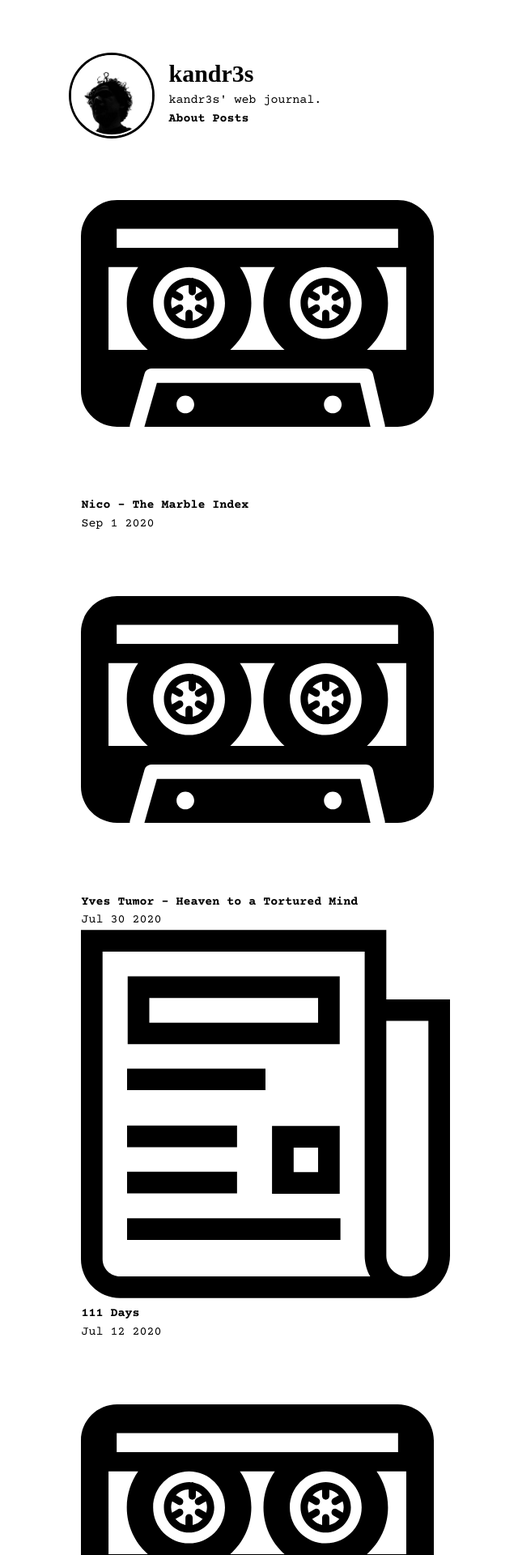
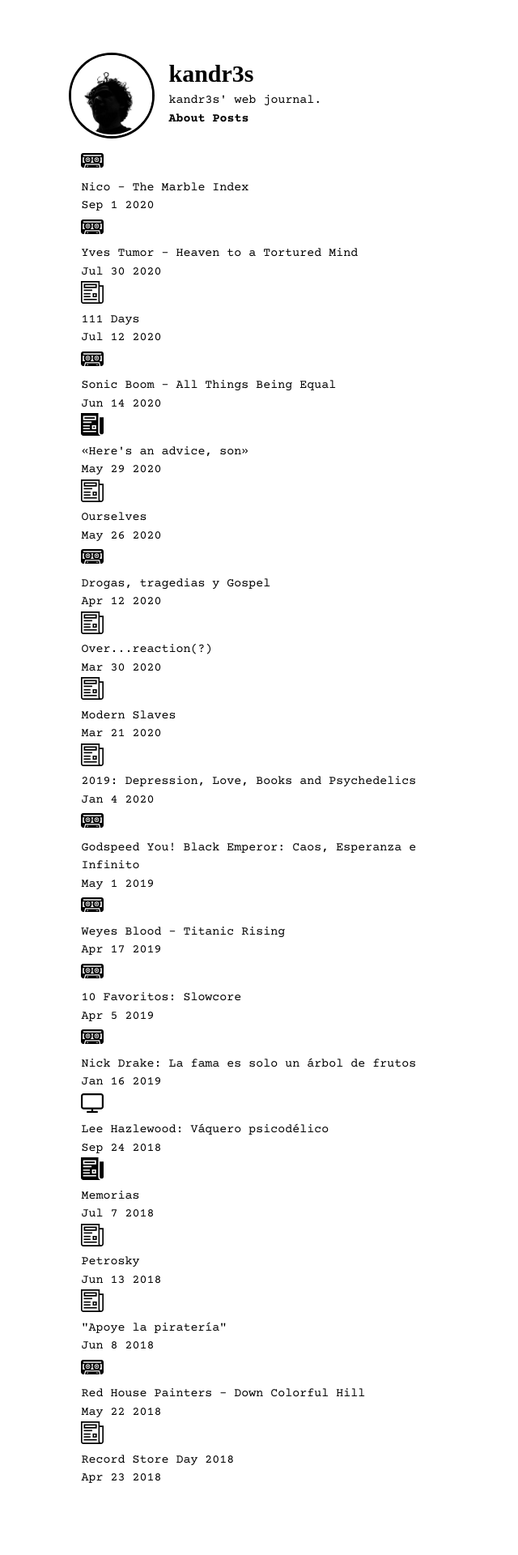
Before and after one commit to kandr3s/kandr3s.github.io, a Jekyll site: the page built from index.html, in a window 1280 px wide. Shown: the top 1920 px of the page at 81% size, without its empty margins (328-968 px from the left). Built offline with Jekyll 4.4.1, drawn with Linux system fonts in a browser that asks for light colours; nearby versions of some CDN libraries; after the commit the page ends 1846 px from its top, so only the background shows below that.

Commit message:
Removes timeline and implements Grid

```diff
--- a/assets/main.scss
+++ b/assets/main.scss
@@ -87,10 +87,21 @@
 	color: $background-color;
 }
 
+.content-grid {
+	display: grid;
+	grid-template-columns: auto auto;
+	padding: 10px;
+}
+
 /*** Header ***/
 .logo-container {
 	padding: 5px;
 	margin-bottom: 5px;
+}
+
+.header {
+	display: grid;
+	grid-template-columns: auto auto;
 }
 
 .logo {
@@ -114,7 +125,6 @@
 	padding: 0;
 }
 
-
 /* Content */
 .post {
 	padding: 0;
@@ -132,42 +142,8 @@
     border-color: $text-link-color;
 }
 
-.stream-item {
-	font-weight: bold;
-}
-
-.stream-content-title {
-	margin-top: 0;
-	margin-bottom: 0;
-	color: $text-color;
-	font-weight: bold;
-}
-.stream-content-date {
-	margin-top: 0;
-	margin-bottom: 0;
-	color: $text-color;
-	font-size: 10px;
-}
-
 .menu-item {
 	font-weight: bold;
-}
-
-
-hr {
-	border: 0;
-	height: 1px;
-	background-image: -webkit-linear-gradient(left, rgba(0,0,0,0), $text-color, rgba(0,0,0,0));
-	background-image: -moz-linear-gradient(left, rgba(0,0,0,0), $text-color, rgba(0,0,0,0));
-	background-image: -ms-linear-gradient(left, rgba(0,0,0,0), $text-color, rgba(0,0,0,0));
-	background-image: -o-linear-gradient(left, rgba(0,0,0,0), $text-color, rgba(0,0,0,0));
-}
-/*** footer ***/
-footer {
-	width: 100%;
-	background-color: $text-color;
-	color: $background-color;
-	text-align: center;
 }
 
 .content {
@@ -186,43 +162,24 @@
 	margin-bottom: 0;
 }
 
-.content-grid {
-	display: grid;
-	grid-template-columns: auto;
-	padding: 10px;
-}
-.content-grid-item {
-	overflow: auto;
+.post-info {
+	margin-bottom: 20px;
 }
 
-.content-grid-item i.fa, i.fas, i.far, i.fab {
-	float: left;
-	padding: 5px;
+.post-title-link {
+	font-weight: bold;
 }
 
-/* Log Pages */
-.log-title {
-	position: sticky;
-	top: 0%;
-	background-color: $text-color;
-	a {
-		color: $background-color;
-	}
-}
-
-.log-icon {
-	float: left;
-	padding: 5px;
+.category-icon {
 	width: 32px;
 	height: 32px;
+	margin-right: 10px;
 }
-
 
 /* Posts Page */
 
 .posts {
 	padding: 5px;
-	border: 1px solid $text-color;
 	border-radius: 2px;
 	margin-bottom: 20px;
 }
@@ -244,6 +201,15 @@
 	height: 380px;
 }
 
+hr {
+	border: 0;
+	height: 1px;
+	background-image: -webkit-linear-gradient(left, rgba(0,0,0,0), $text-color, rgba(0,0,0,0));
+	background-image: -moz-linear-gradient(left, rgba(0,0,0,0), $text-color, rgba(0,0,0,0));
+	background-image: -ms-linear-gradient(left, rgba(0,0,0,0), $text-color, rgba(0,0,0,0));
+	background-image: -o-linear-gradient(left, rgba(0,0,0,0), $text-color, rgba(0,0,0,0));
+}
+
 /*** media queries ***/
 /* X-Small devices (phones, 480px and up) */
 @media (min-width: 480px) {
@@ -251,6 +217,14 @@
 	.wrapper {
 		width: 480px;
 		margin: 5% auto 0 auto;
+	}
+	.content {
+		margin-top: 20px;
+	}
+	.category-icon {
+		width: 28px;
+		height: 28px;
+		margin-right: 10px;
 	}
 }
 
@@ -267,10 +241,6 @@
 	.content {
 		margin-left: 30%;
 		width: 40%;
-	}
-	.content-grid {
-		display: grid;
-		grid-template-columns: auto auto auto;
-		padding: 10px;
+		margin-top: 20px;
 	}
 }
```
